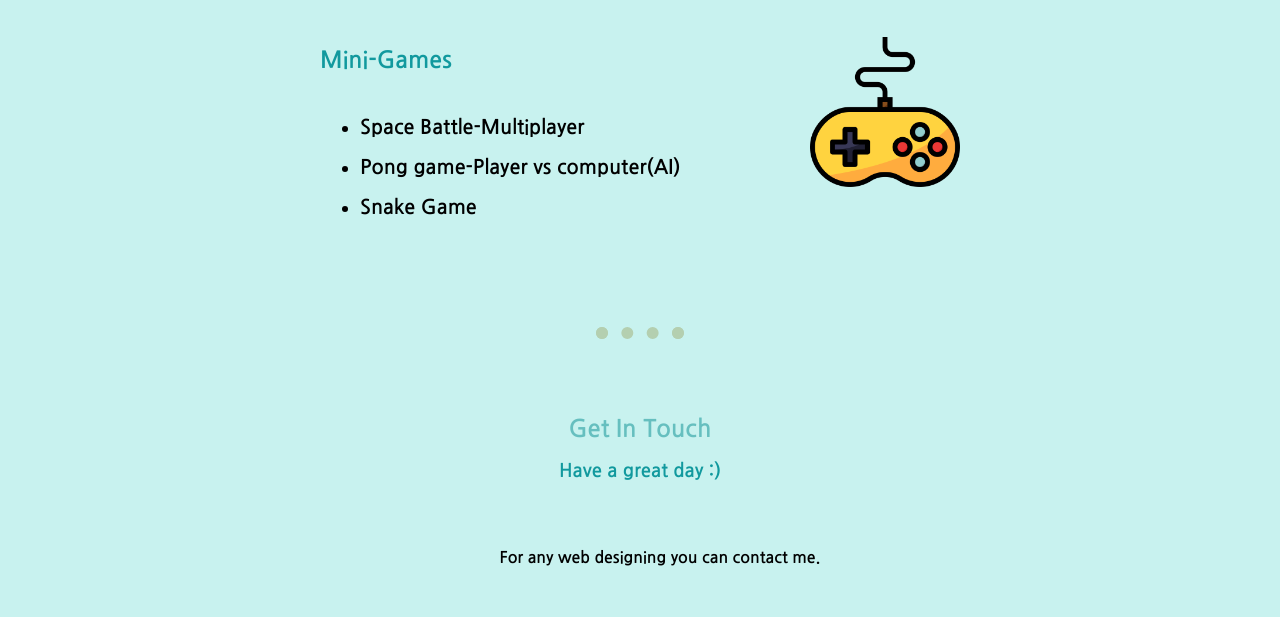
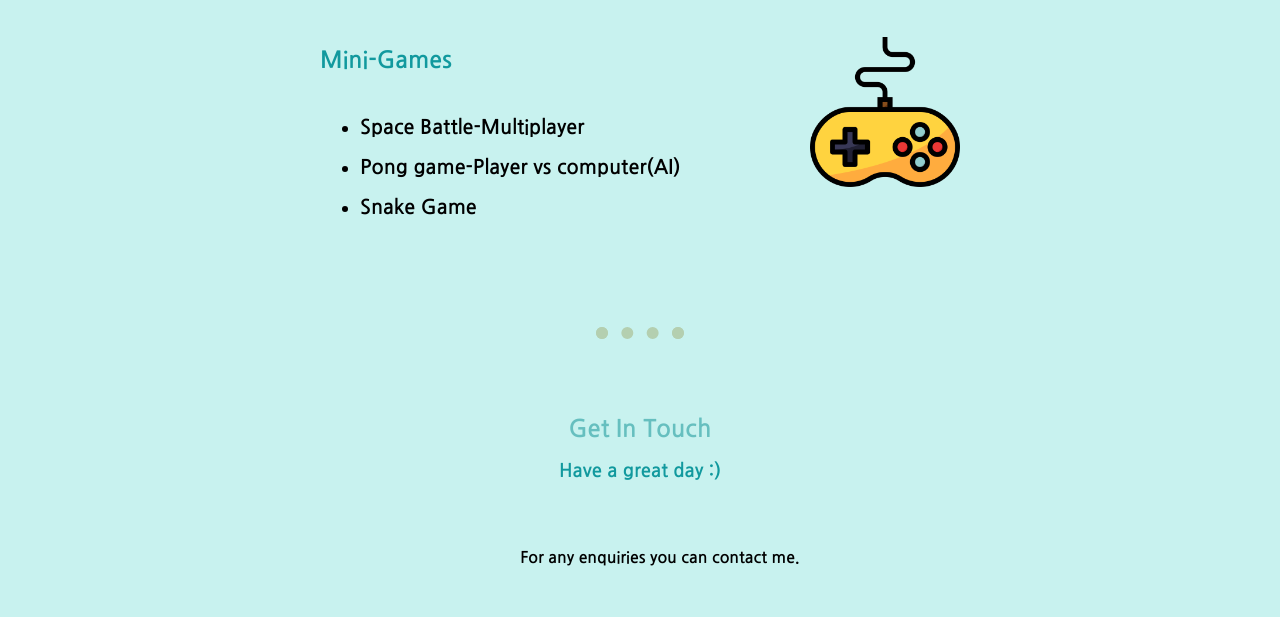
Before and after one commit to lakshmivikas/personalcv, a plain HTML site: page index.html in a window 1280 px wide. Shown: the part 1808-2425 px from the top of the page. Drawn offline with Linux system fonts and the light colour scheme.

Commit message:
Update index.html

```diff
--- a/index.html
+++ b/index.html
@@ -53,7 +53,7 @@
     <div class="contact-me">
       <h2>Get In Touch</h2>
       <h3>Have a great day :)</h3>
-      <p class="ff"> For any web designing you can contact me.</p>
+      <p class="ff"> For any enquiries you can contact me.</p>
 
       <img class="gif" src="images/giphy.gif"</img>
       <a class="btn" href="tel:6303986586">Contact me</a>
```
